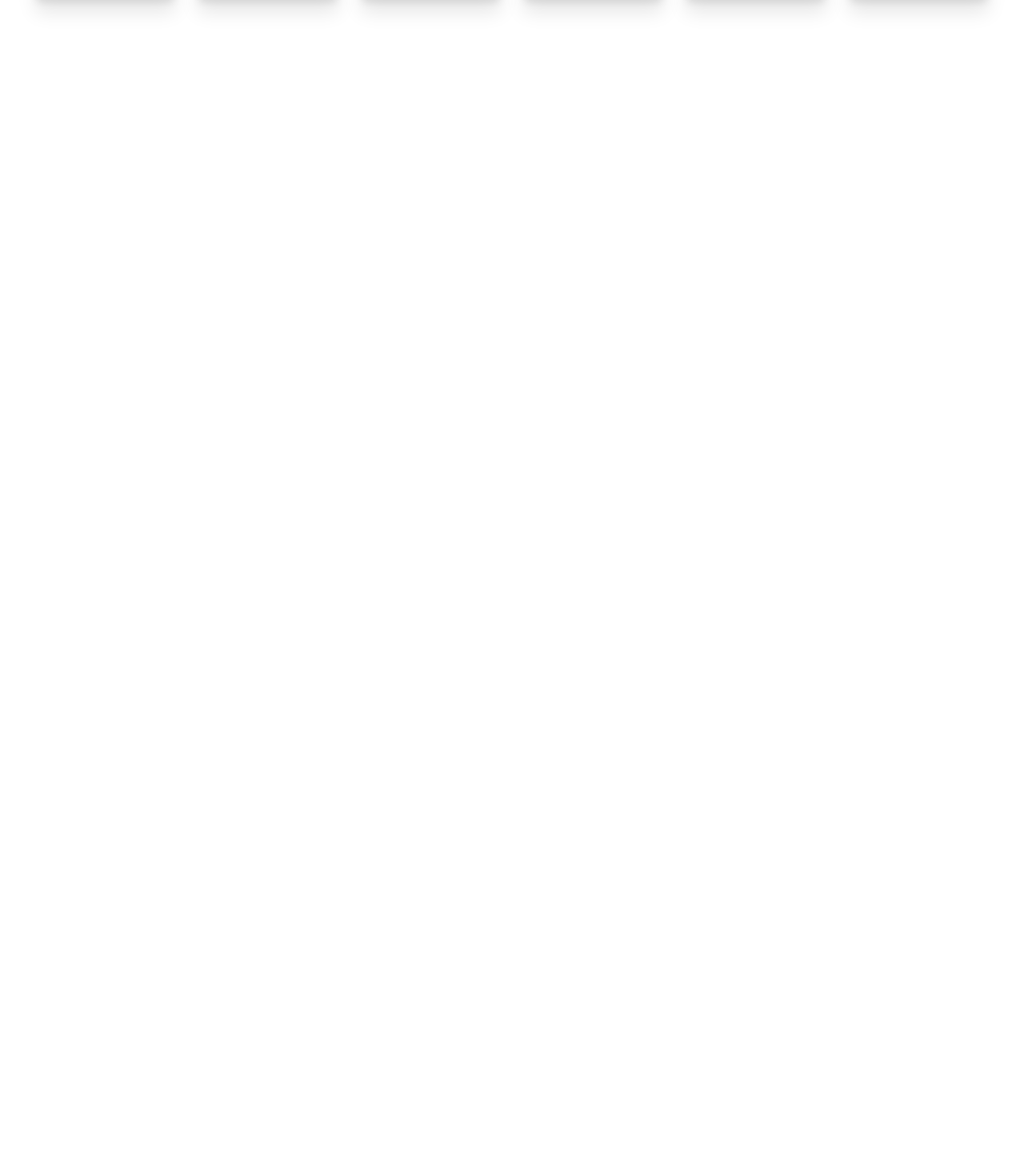
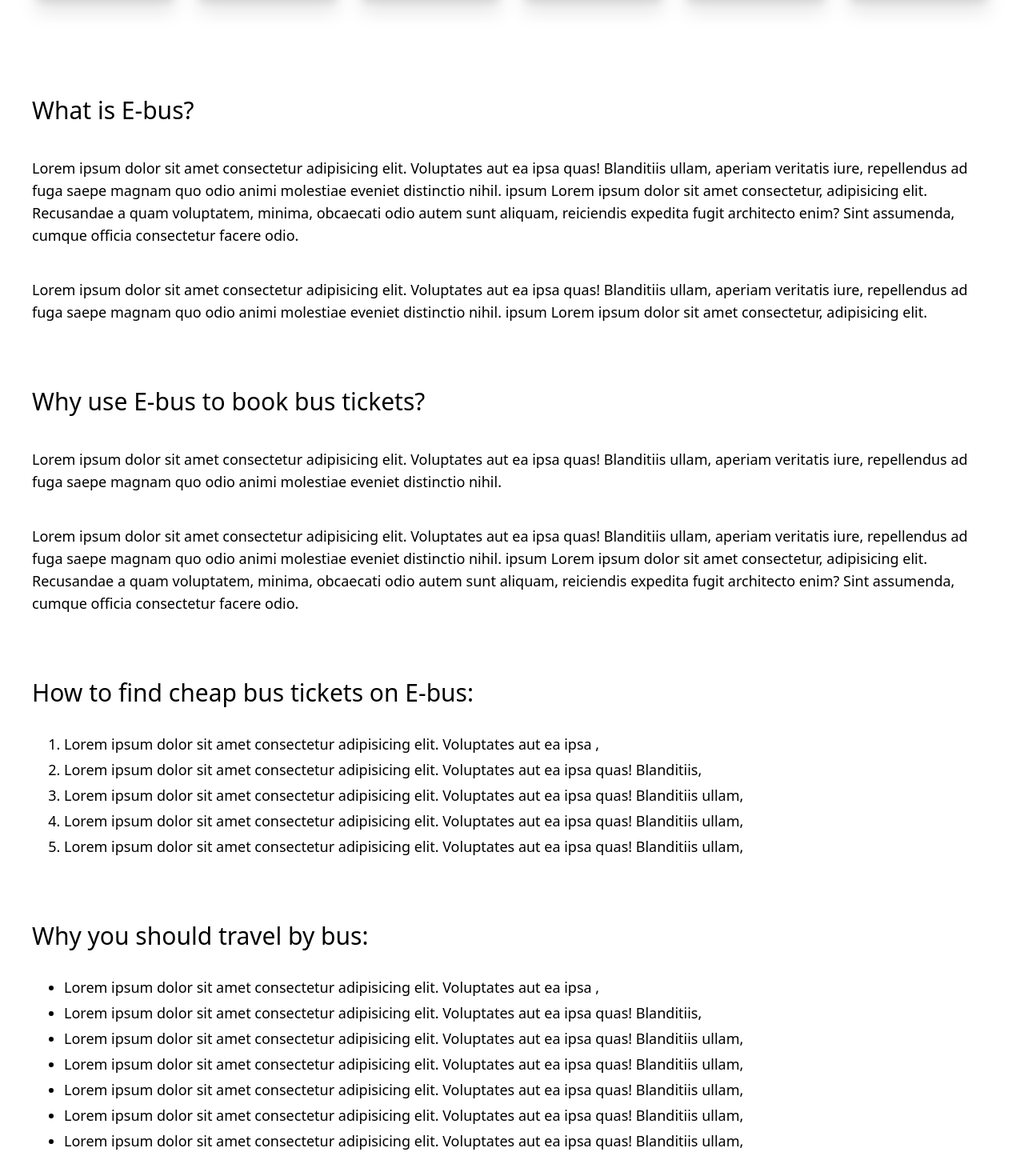
Before and after one commit to miraz66/e_bus, a React (Vite) app: page / in a window 1280 px wide. Shown: the part 1600-3040 px from the top of the page at 80% size. Before the commit the page ends 1640 px from the top, so only its background shows below. Built offline with nearby package versions, Linux system fonts and the light colour scheme.

Commit message:
partnes-include

```diff
--- a/src/Pages/Home.jsx
+++ b/src/Pages/Home.jsx
@@ -45,7 +45,120 @@
 
       {/* Company Details */}
 
-      <div className="max-w-7xl mx-auto"></div>
+      <div className="max-w-7xl mx-auto px-10 mt-20">
+        <div className="">
+          <h1 className=" text-xl lg:text-3xl md:text-2xl 2xl:text-5xl ">
+            What is E-bus?
+          </h1>
+          <p className="text-xs md:text-base lg:text-lg 2xl:text-2xl  py-10 ">
+            Lorem ipsum dolor sit amet consectetur adipisicing elit. Voluptates
+            aut ea ipsa quas! Blanditiis ullam, aperiam veritatis iure,
+            repellendus ad fuga saepe magnam quo odio animi molestiae eveniet
+            distinctio nihil. ipsum Lorem ipsum dolor sit amet consectetur,
+            adipisicing elit. Recusandae a quam voluptatem, minima, obcaecati
+            odio autem sunt aliquam, reiciendis expedita fugit architecto enim?
+            Sint assumenda, cumque officia consectetur facere odio.
+          </p>
+
+          <p className="text-xs md:text-base lg:text-lg 2xl:text-2xl ">
+            Lorem ipsum dolor sit amet consectetur adipisicing elit. Voluptates
+            aut ea ipsa quas! Blanditiis ullam, aperiam veritatis iure,
+            repellendus ad fuga saepe magnam quo odio animi molestiae eveniet
+            distinctio nihil. ipsum Lorem ipsum dolor sit amet consectetur,
+            adipisicing elit.
+          </p>
+
+          <h1 className=" text-xl lg:text-3xl md:text-2xl 2xl:text-5xl  mt-20">
+            Why use E-bus to book bus tickets?
+          </h1>
+          <p className=" text-xs md:text-base lg:text-lg 2xl:text-2xl  py-10 ">
+            Lorem ipsum dolor sit amet consectetur adipisicing elit. Voluptates
+            aut ea ipsa quas! Blanditiis ullam, aperiam veritatis iure,
+            repellendus ad fuga saepe magnam quo odio animi molestiae eveniet
+            distinctio nihil.
+          </p>
+
+          <p className=" text-xs md:text-base lg:text-lg 2xl:text-2xl ">
+            Lorem ipsum dolor sit amet consectetur adipisicing elit. Voluptates
+            aut ea ipsa quas! Blanditiis ullam, aperiam veritatis iure,
+            repellendus ad fuga saepe magnam quo odio animi molestiae eveniet
+            distinctio nihil. ipsum Lorem ipsum dolor sit amet consectetur,
+            adipisicing elit. Recusandae a quam voluptatem, minima, obcaecati
+            odio autem sunt aliquam, reiciendis expedita fugit architecto enim?
+            Sint assumenda, cumque officia consectetur facere odio.
+          </p>
+
+          <h1 className=" text-xl lg:text-3xl md:text-2xl 2xl:text-5xl  mt-20">
+            How to find cheap bus tickets on E-bus:
+          </h1>
+          <ul className="list-decimal pl-10 text-xs md:text-base lg:text-lg  2xl:text-2xl mt-8 flex flex-col gap-1">
+            <li>
+              Lorem ipsum dolor sit amet consectetur adipisicing elit.
+              Voluptates aut ea ipsa ,{" "}
+            </li>
+
+            <li>
+              Lorem ipsum dolor sit amet consectetur adipisicing elit.
+              Voluptates aut ea ipsa quas! Blanditiis,{" "}
+            </li>
+
+            <li>
+              Lorem ipsum dolor sit amet consectetur adipisicing elit.
+              Voluptates aut ea ipsa quas! Blanditiis ullam,{" "}
+            </li>
+
+            <li>
+              Lorem ipsum dolor sit amet consectetur adipisicing elit.
+              Voluptates aut ea ipsa quas! Blanditiis ullam,{" "}
+            </li>
+
+            <li>
+              Lorem ipsum dolor sit amet consectetur adipisicing elit.
+              Voluptates aut ea ipsa quas! Blanditiis ullam,{" "}
+            </li>
+          </ul>
+
+          <h1 className=" text-xl lg:text-3xl md:text-2xl 2xl:text-5xl  mt-20">
+            Why you should travel by bus:
+          </h1>
+          <ul className="list-disc pl-10 text-xs md:text-base lg:text-lg  2xl:text-2xl mt-8 flex flex-col gap-1">
+            <li>
+              Lorem ipsum dolor sit amet consectetur adipisicing elit.
+              Voluptates aut ea ipsa ,{" "}
+            </li>
+
+            <li>
+              Lorem ipsum dolor sit amet consectetur adipisicing elit.
+              Voluptates aut ea ipsa quas! Blanditiis,{" "}
+            </li>
+
+            <li>
+              Lorem ipsum dolor sit amet consectetur adipisicing elit.
+              Voluptates aut ea ipsa quas! Blanditiis ullam,{" "}
+            </li>
+
+            <li>
+              Lorem ipsum dolor sit amet consectetur adipisicing elit.
+              Voluptates aut ea ipsa quas! Blanditiis ullam,{" "}
+            </li>
+
+            <li>
+              Lorem ipsum dolor sit amet consectetur adipisicing elit.
+              Voluptates aut ea ipsa quas! Blanditiis ullam,{" "}
+            </li>
+
+            <li>
+              Lorem ipsum dolor sit amet consectetur adipisicing elit.
+              Voluptates aut ea ipsa quas! Blanditiis ullam,{" "}
+            </li>
+
+            <li>
+              Lorem ipsum dolor sit amet consectetur adipisicing elit.
+              Voluptates aut ea ipsa quas! Blanditiis ullam,{" "}
+            </li>
+          </ul>
+        </div>
+      </div>
     </div>
   );
 }
--- a/src/components/SearchBar.jsx
+++ b/src/components/SearchBar.jsx
@@ -9,7 +9,7 @@
   return (
     <>
       <div className=" relative bg-[url('./assets/mainPhoto.jpg')] h-60 bg-contain mb-40">
-        <div className="bg-white  p-5 shadow-md md:max-w-4xl lg:max-w-2xl xl:max-w-5xl top-72 xl:top-32 2xl:top-96 2xl:max-w-7xl absolute  left-1/2 transform -translate-x-1/2 -translate-y-1/2  rounded-lg ">
+        <div className="bg-white  p-5 shadow-md md:max-w-4xl lg:max-w-2xl xl:max-w-5xl top-72 xl:top-32 2xl:top-48 2xl:max-w-7xl absolute  left-1/2 transform -translate-x-1/2 -translate-y-1/2  rounded-lg ">
           <div className="flex justify-between">
             <h1 className="2xl:text-4xl lg:text-3xl   text-xl font-semibold text-gray-700 pb-5">
               The simplest way to book bus travel.
```
